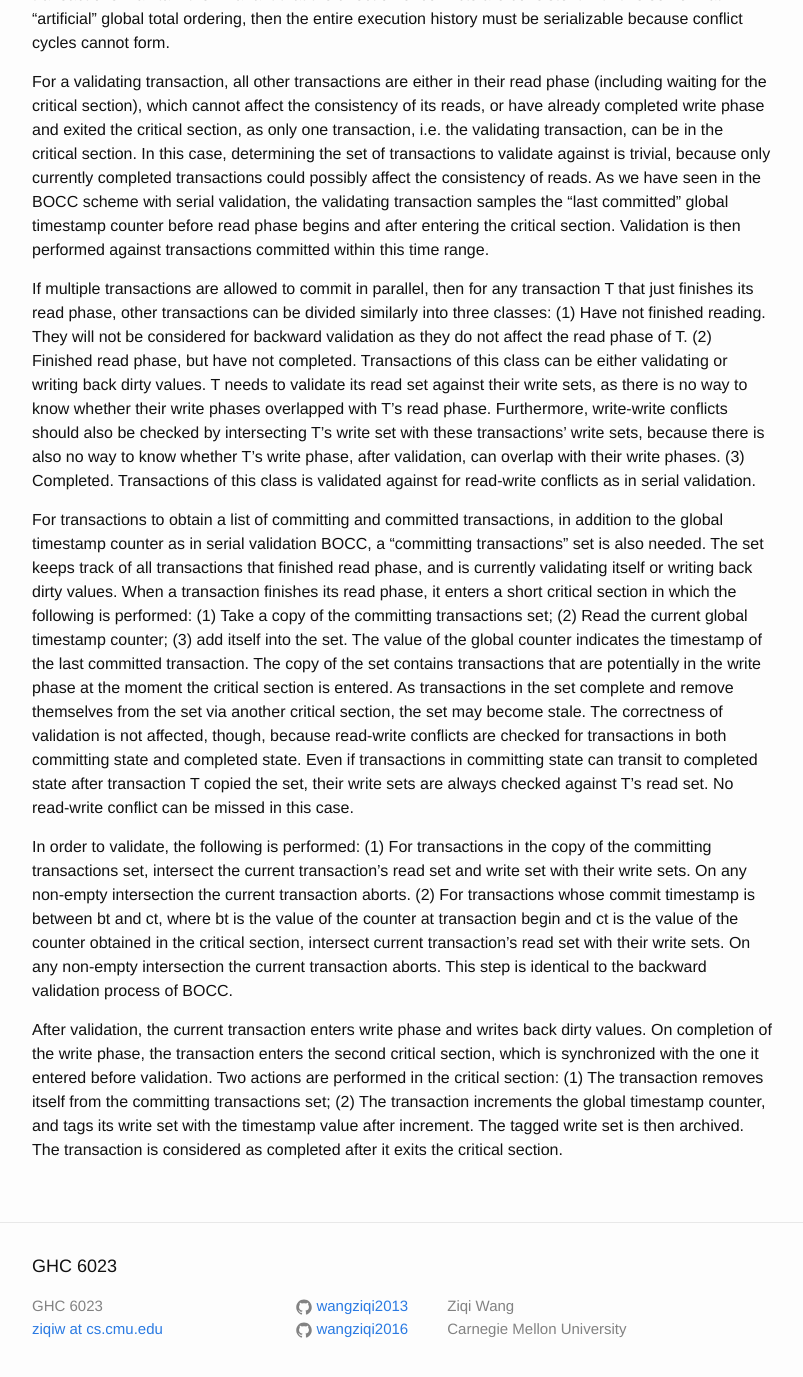
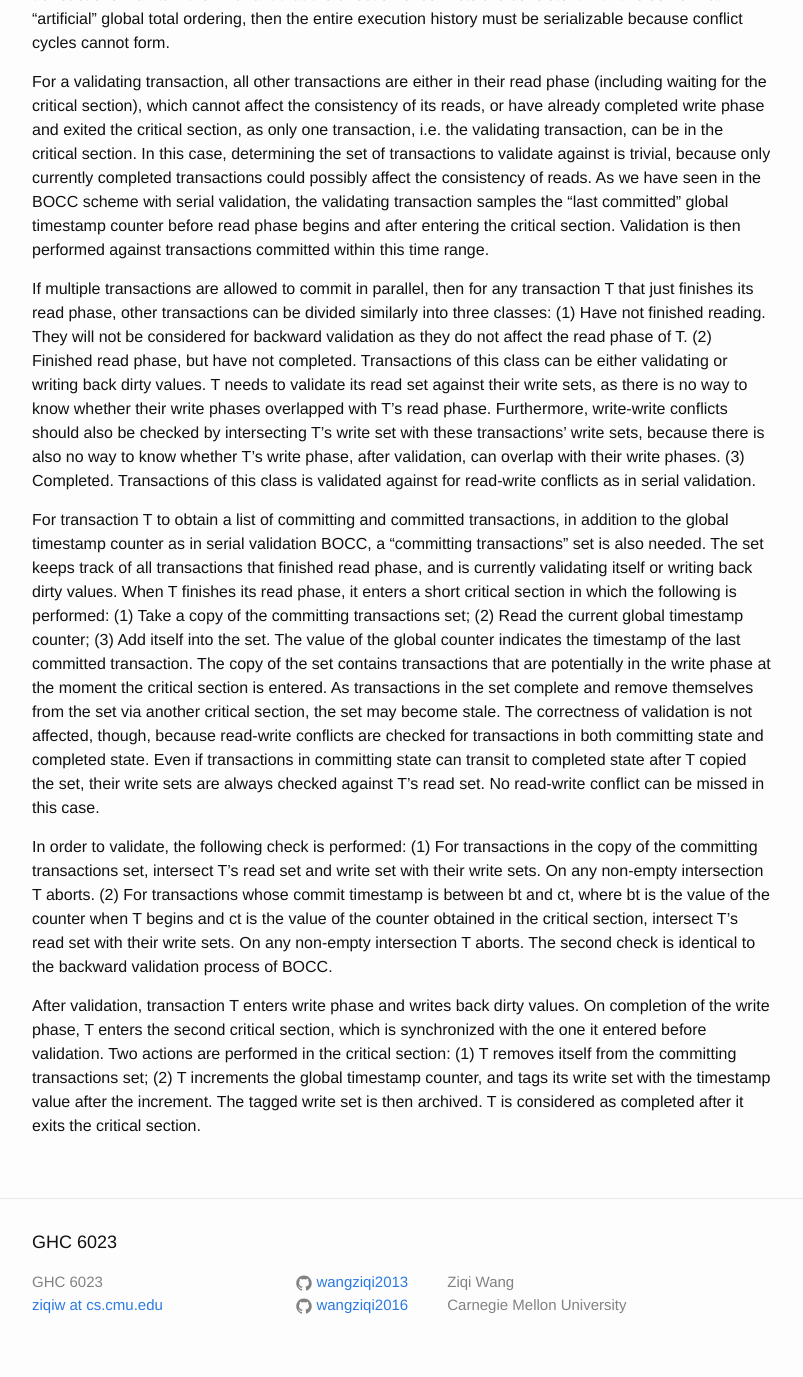
Before and after one commit to wangziqi2013/wangziqi2013.github.io, a Jekyll site: the page built from _posts/2018-03-21-Analyzing-OCC-Anomalies-and-Solutions.markdown, in a window 1280 px wide and 1400 px high, scrolled down 7747 px. Shown: the top 1377 px of the window, without its empty margins (238-1041 px from the left). Built offline with Jekyll 4.4.1, drawn with Linux system fonts in a browser that asks for light colours.

Commit message:
Use T to replace current transaction

```diff
--- a/_posts/2018-03-21-Analyzing-OCC-Anomalies-and-Solutions.markdown
+++ b/_posts/2018-03-21-Analyzing-OCC-Anomalies-and-Solutions.markdown
@@ -341,26 +341,26 @@ should also be checked by intersecting T's write set with these transactions' wr
 to know whether T's write phase, after validation, can overlap with their write phases. (3) Completed. Transactions of this class is
 validated against for read-write conflicts as in serial validation.
 
-For transactions to obtain a list of committing and committed transactions, in addition to the global timestamp counter as
+For transaction T to obtain a list of committing and committed transactions, in addition to the global timestamp counter as
 in serial validation BOCC, a "committing transactions" set is also needed. The set keeps track of all transactions that finished read
-phase, and is currently validating itself or writing back dirty values. When a transaction finishes its read phase, it enters
+phase, and is currently validating itself or writing back dirty values. When T finishes its read phase, it enters
 a short critical section in which the following is performed: (1) Take a copy of the committing transactions set; (2) Read the current
-global timestamp counter; (3) add itself into the set. The value of the global counter indicates the timestamp of the last committed
+global timestamp counter; (3) Add itself into the set. The value of the global counter indicates the timestamp of the last committed
 transaction. The copy of the set contains transactions that are potentially in the write phase
 at the moment the critical section is entered. As transactions in the set complete and remove themselves from the set via another
 critical section, the set may become stale. The correctness of validation is not affected, though, because read-write conflicts
 are checked for transactions in both committing state and completed state. Even if transactions in committing state can
-transit to completed state after transaction T copied the set, their write sets are always checked against T's read set.
+transit to completed state after T copied the set, their write sets are always checked against T's read set.
 No read-write conflict can be missed in this case.
 
-In order to validate, the following is performed: (1) For transactions in the copy of the committing transactions set, intersect
-the current transaction's read set and write set with their write sets. On any non-empty intersection the current transaction aborts.
-(2) For transactions whose commit timestamp is between bt and ct, where bt is the value of the counter at transaction begin and ct
-is the value of the counter obtained in the critical section, intersect current transaction's read set with their write sets.
-On any non-empty intersection the current transaction aborts. This step is identical to the backward validation process of BOCC.
+In order to validate, the following check is performed: (1) For transactions in the copy of the committing transactions set, intersect
+T's read set and write set with their write sets. On any non-empty intersection T aborts.
+(2) For transactions whose commit timestamp is between bt and ct, where bt is the value of the counter when T begins and ct
+is the value of the counter obtained in the critical section, intersect T's read set with their write sets.
+On any non-empty intersection T aborts. The second check is identical to the backward validation process of BOCC.
 
-After validation, the current transaction enters write phase and writes back dirty values. On completion of the write phase,
-the transaction enters the second critical section, which is synchronized with the one it entered before validation. Two
-actions are performed in the critical section: (1) The transaction removes itself from the committing transactions set;
-(2) The transaction increments the global timestamp counter, and tags its write set with the timestamp value after increment.
-The tagged write set is then archived. The transaction is considered as completed after it exits the critical section.
+After validation, transaction T enters write phase and writes back dirty values. On completion of the write phase,
+T enters the second critical section, which is synchronized with the one it entered before validation. Two
+actions are performed in the critical section: (1) T removes itself from the committing transactions set;
+(2) T increments the global timestamp counter, and tags its write set with the timestamp value after the increment.
+The tagged write set is then archived. T is considered as completed after it exits the critical section.
```
